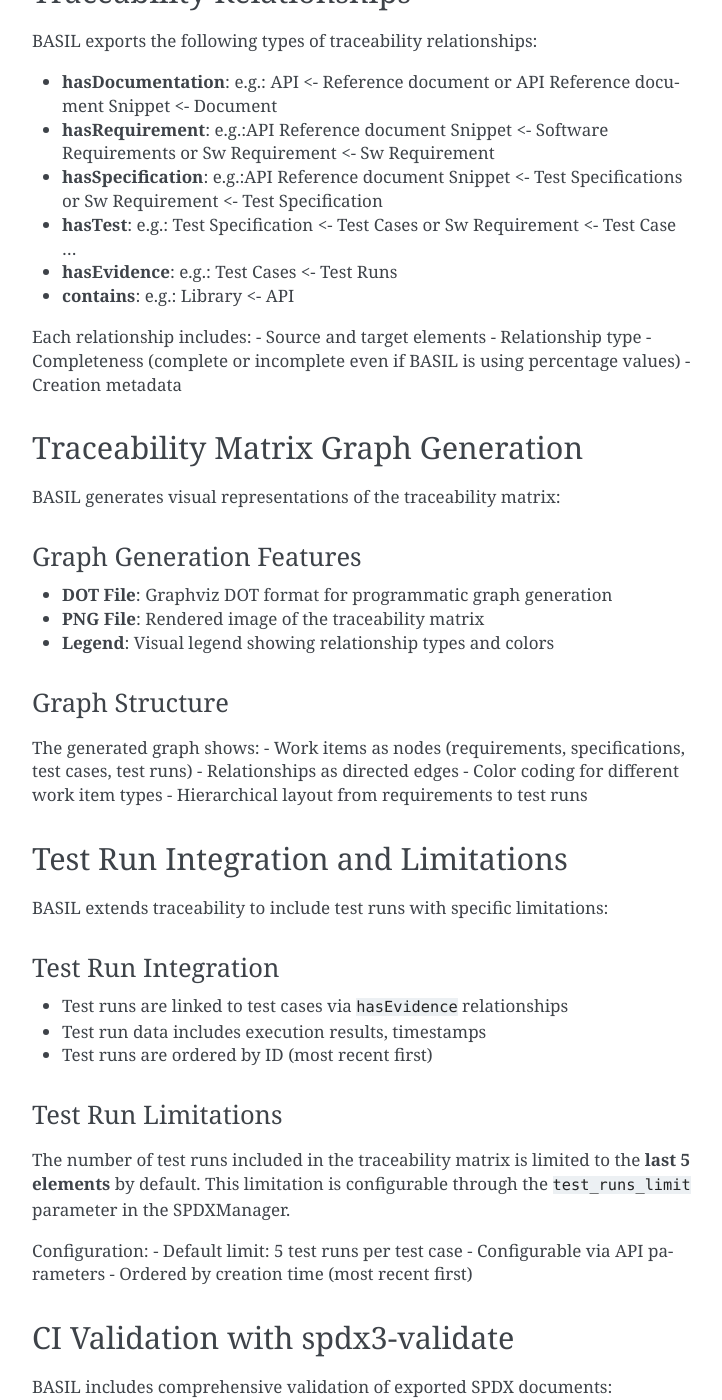
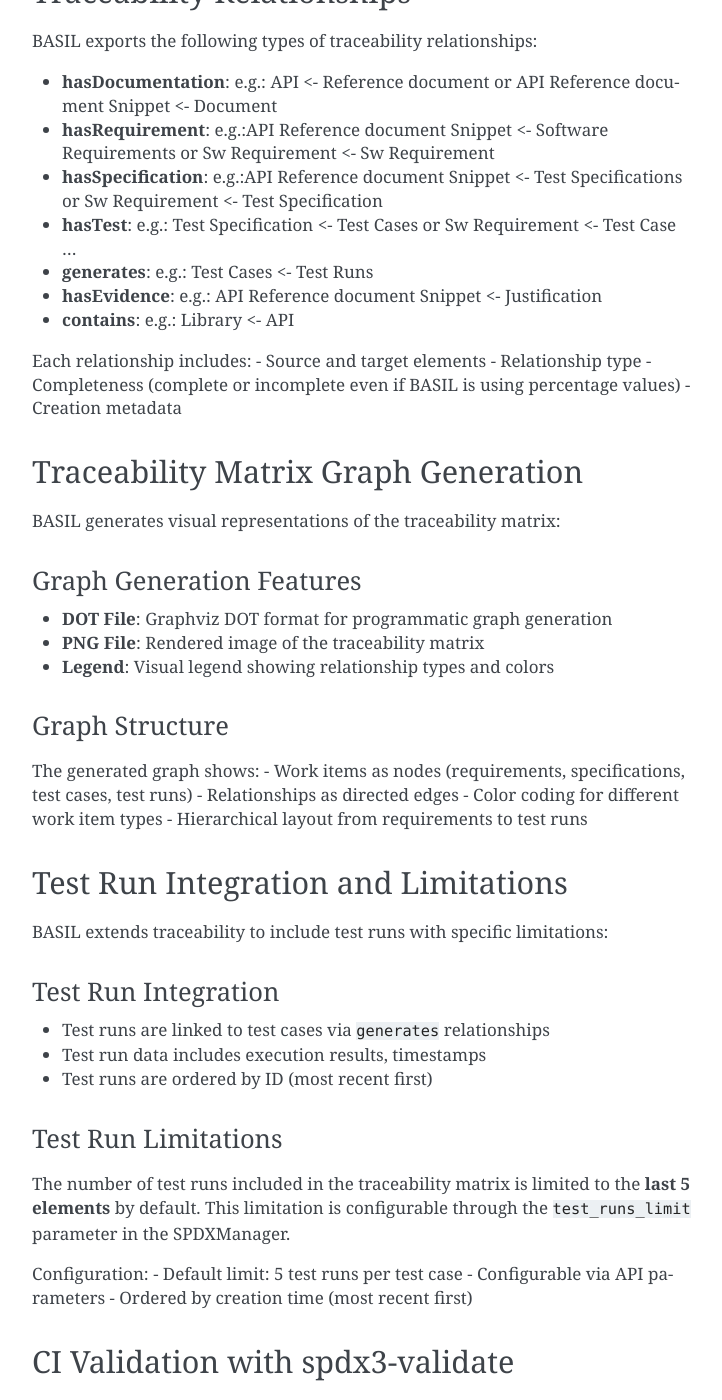
Before and after one commit to elisa-tech/BASIL, a Sphinx documentation site: the page built from docs/source/traceability_export.rst, in a window 1280 px wide and 1400 px high, scrolled down 1744 px. Shown: the whole window, without its empty margins (388-1110 px from the left). Built offline with Sphinx 7.4.7, drawn with Linux system fonts in a browser that asks for light colours.

Commit message:
Fix SPDX Test Case to Test Run relationship type to generates (#308)
Align the SPDX 3.0.1 export with the ELISA Safety Architecture WG:
Test Case → generates → Test Run (was hasEvidence). Update export docs
to match and document hasEvidence for Snippet → Justification.

Signed-off-by: Luigi Pellecchia <pellecchia.luigi@gmail.com>

```diff
--- a/docs/source/traceability_export.rst
+++ b/docs/source/traceability_export.rst
@@ -77,7 +77,8 @@
 - **hasRequirement**: e.g.:API Reference document Snippet <- Software Requirements or Sw Requirement <- Sw Requirement
 - **hasSpecification**: e.g.:API Reference document Snippet <- Test Specifications or Sw Requirement <- Test Specification
 - **hasTest**: e.g.: Test Specification <- Test Cases or Sw Requirement <- Test Case ...
-- **hasEvidence**: e.g.: Test Cases <- Test Runs
+- **generates**: e.g.: Test Cases <- Test Runs
+- **hasEvidence**: e.g.: API Reference document Snippet <- Justification
 - **contains**: e.g.: Library <- API
 
 Each relationship includes:
@@ -115,7 +116,7 @@
 Test Run Integration
 ~~~~~~~~~~~~~~~~~~~~
 
-- Test runs are linked to test cases via ``hasEvidence`` relationships
+- Test runs are linked to test cases via ``generates`` relationships
 - Test run data includes execution results, timestamps
 - Test runs are ordered by ID (most recent first)
 
```
Also changed, not shown: 1 other file.
